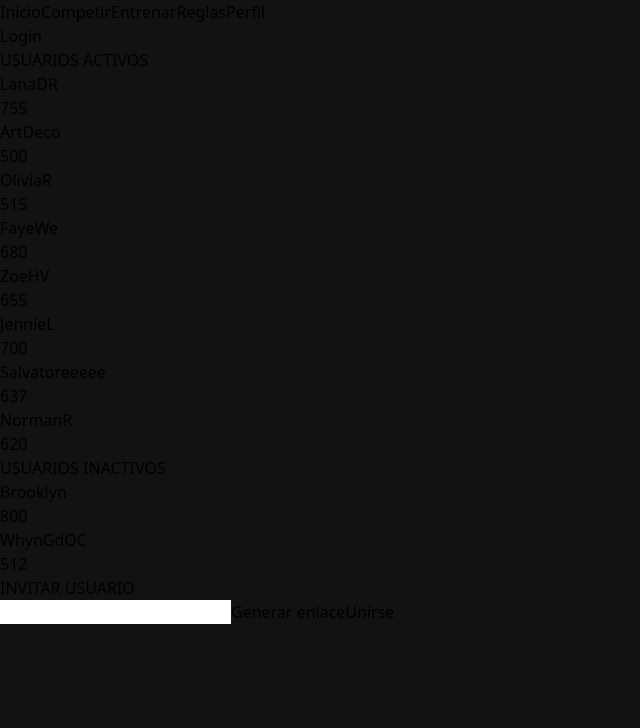
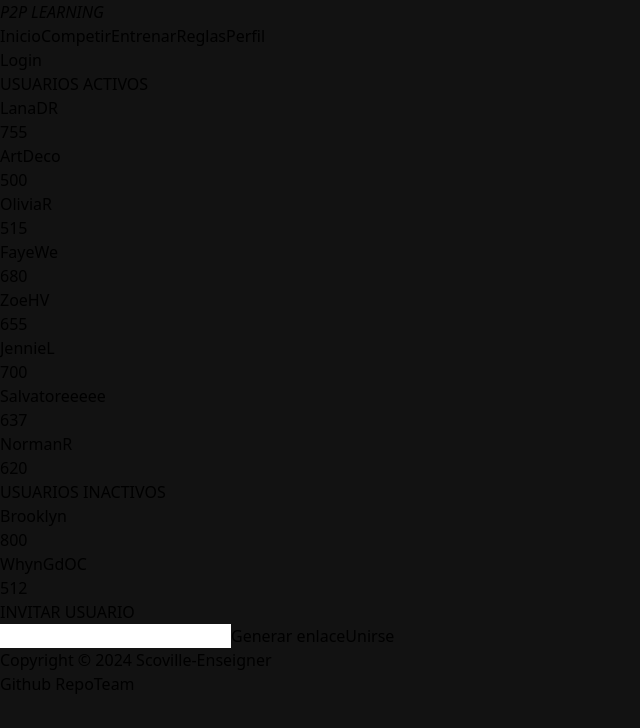
Before and after one commit to EnseignerEVAPW/eva-pw-reboot, a React (Vite) app in the folder frontend/: page /ModoICPC in a window 1280 px wide. Shown: the top 728 px of the page, without its empty margins (0-640 px from the left). Built offline with nearby package versions, Linux system fonts and the light colour scheme; the HTML template or start-up script is replaced by a standard one; what tldraw would draw is missing.

Commit message:
feat[Footer]: Añadiendo Footer

```diff
--- a/frontend/src/App.tsx
+++ b/frontend/src/App.tsx
@@ -1,5 +1,6 @@
 import './App.css'
 import Header from './components/layout/Header'
+import Footer from './components/layout/Footer';
 import { BrowserRouter as Router, Routes, Route } from 'react-router-dom';
 import Home from './pages/Home'
 import Compete from './pages/Compete'
@@ -7,6 +8,7 @@ import Train from './pages/Train'
 import Rules from './pages/Rules'
 import Profile from './pages/Profile'
 import ModoICPC from './pages/ModoICPC';
+
 
 function App() {
   return (
@@ -20,6 +22,7 @@ function App() {
         <Route path="/profile" element={<Profile />} />
         <Route path="/ModoICPC" element={<ModoICPC />} />
       </Routes>
+      <Footer />
     </Router>
   );
 }
--- /dev/null
+++ b/frontend/src/components/layout/Footer.tsx
@@ -0,0 +1,19 @@
+import { Link } from "react-router-dom";
+
+const Footer = () => {
+  return (
+    <footer className="bg-gray-900 text-white p-5 w-full">
+      <div className="container mx-auto flex justify-between items-center w-full">
+        <div>
+          <span>Copyright © 2024 Scoville-Enseigner</span>
+        </div>
+        <div className="flex items-center space-x-4">
+          <Link to="https://github.com/dotM87/eva-pw-reboot" className="hover:text-blue-500">Github Repo</Link>
+          <Link to="#" className="hover:text-blue-500">Team</Link>
+        </div>
+      </div>
+    </footer>
+  );
+}
+
+export default Footer;
--- a/frontend/src/components/layout/Header.tsx
+++ b/frontend/src/components/layout/Header.tsx
@@ -5,9 +5,9 @@ const Header = () => {
     <header className="bg-gray-900 text-white p-5 w-full">
       <div className="container mx-auto flex justify-between items-center w-full">
         <div className="flex items-center space-x-4">
-          <div className="text-blue-500">
+          <div className="text-lg">
             <i className="fas fa-acorn">
-              {/* Icono */}
+              <span className="text-blue-500 font-bold p-5">P2P LEARNING</span>
             </i>
           </div>
           <nav className="md:flex space-x-4">
```
Also changed, not shown: 1 other file (tests, documents, lock files or other folders).
